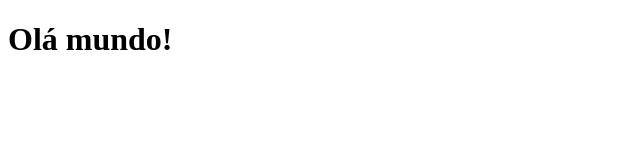
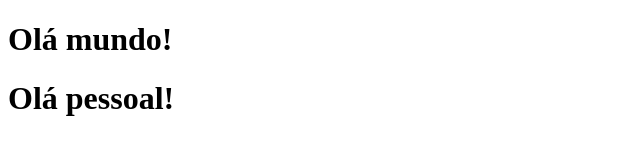
Before and after one commit to Profpedroproz/teste2, a plain HTML site: page index.html in a window 1280 px wide. Shown: the whole page, without its empty margins (0-640 px from the left). Drawn offline with Linux system fonts and the light colour scheme.

Commit message:
Update index.html

```diff
--- a/index.html
+++ b/index.html
@@ -8,6 +8,7 @@
 </head>
 <body>
     <h1>Olá mundo!</h1>
+    <h1>Olá pessoal!</h1>
 
     <script src="app.js"></script>
 </body>
```
